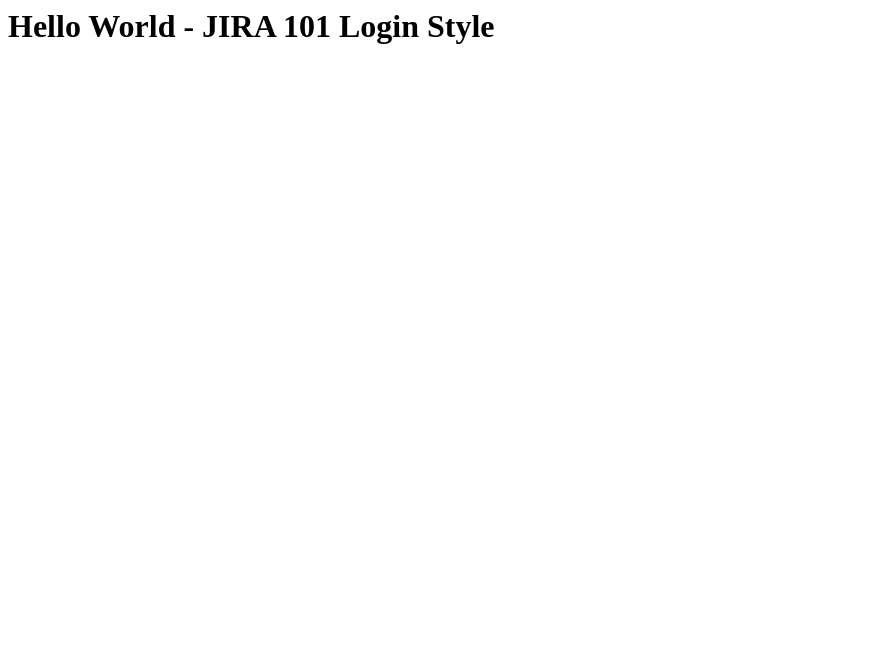
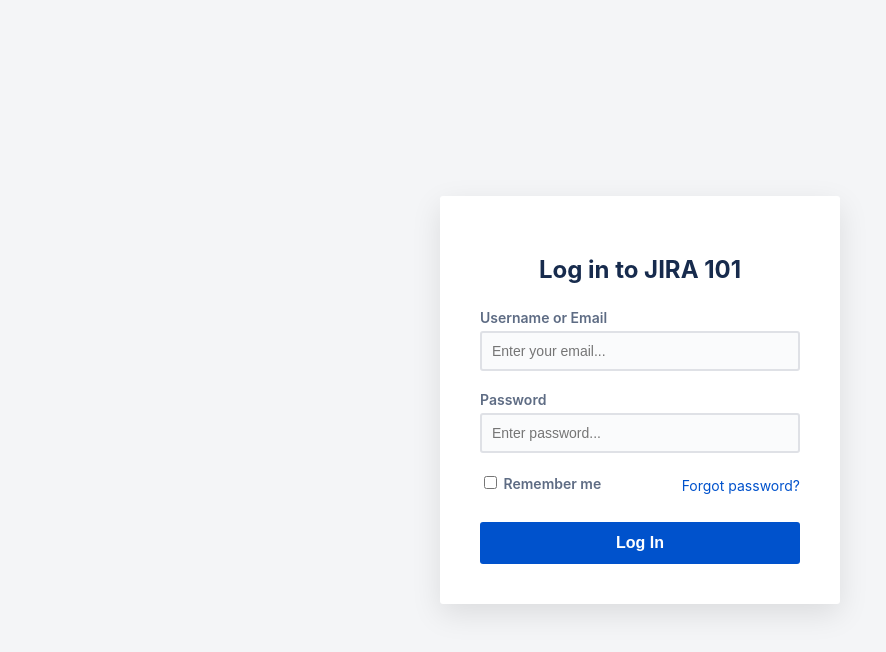
Before and after one commit to wwork4354-art/test-project, a plain HTML site: page index.html in a window 1280 px wide. Shown: the whole page, without its empty margins (0-886 px from the left). Drawn offline with Linux system fonts and the light colour scheme.

Commit message:
Update index.html

```diff
--- a/index.html
+++ b/index.html
@@ -1 +1,109 @@
-<h1>Hello World - JIRA 101 Login Style</h1>
+<!DOCTYPE html>
+<html lang="en">
+<head>
+    <meta charset="UTF-8">
+    <meta name="viewport" content="width=device-width, initial-scale=1.0">
+    <title>JIRA 101 Login</title>
+    <style>
+        body {
+            font-family: -apple-system, BlinkMacSystemFont, 'Segoe UI', Roboto, Helvetica, Arial, sans-serif;
+            background-color: #f4f5f7;
+            display: flex;
+            justify-content: center;
+            align-items: center;
+            height: 100vh;
+            margin: 0;
+        }
+        .login-container {
+            background: #ffffff;
+            padding: 40px;
+            border-radius: 3px;
+            box-shadow: 0 10px 30px rgba(0,0,0,0.1);
+            width: 100%;
+            max-width: 400px;
+            box-sizing: border-box;
+            text-align: center;
+        }
+        h2 {
+            color: #172b4d;
+            margin-bottom: 25px;
+            font-size: 24px;
+        }
+        .form-group {
+            margin-bottom: 20px;
+            text-align: left;
+        }
+        label {
+            display: block;
+            margin-bottom: 5px;
+            color: #5e6c84;
+            font-size: 14px;
+            font-weight: 600;
+        }
+        input[type="text"], input[type="password"] {
+            width: 100%;
+            padding: 10px;
+            border: 2px solid #dfe1e6;
+            border-radius: 3px;
+            background: #fafbfc;
+            box-sizing: border-box;
+            font-size: 14px;
+        }
+        input[type="text"]:focus, input[type="password"]:focus {
+            border-color: #0052cc;
+            background: #ffffff;
+            outline: none;
+        }
+        .options {
+            display: flex;
+            justify-content: space-between;
+            align-items: center;
+            margin-bottom: 25px;
+            font-size: 14px;
+        }
+        .options a {
+            color: #0052cc;
+            text-decoration: none;
+        }
+        .options a:hover {
+            text-decoration: underline;
+        }
+        button {
+            width: 100%;
+            padding: 12px;
+            background: #0052cc;
+            border: none;
+            color: white;
+            font-weight: bold;
+            border-radius: 3px;
+            cursor: pointer;
+            font-size: 16px;
+        }
+        button:hover {
+            background: #0065ff;
+        }
+    </style>
+</head>
+<body>
+
+<div class="login-container">
+    <h2>Log in to JIRA 101</h2>
+    <form>
+        <div class="form-group">
+            <label for="username">Username or Email</label>
+            <input type="text" id="username" placeholder="Enter your email...">
+        </div>
+        <div class="form-group">
+            <label for="password">Password</label>
+            <input type="password" id="password" placeholder="Enter password...">
+        </div>
+        <div class="options">
+            <label><input type="checkbox"> Remember me</label>
+            <a href="#">Forgot password?</a>
+        </div>
+        <button type="button">Log In</button>
+    </form>
+</div>
+
+</body>
+</html>
```
